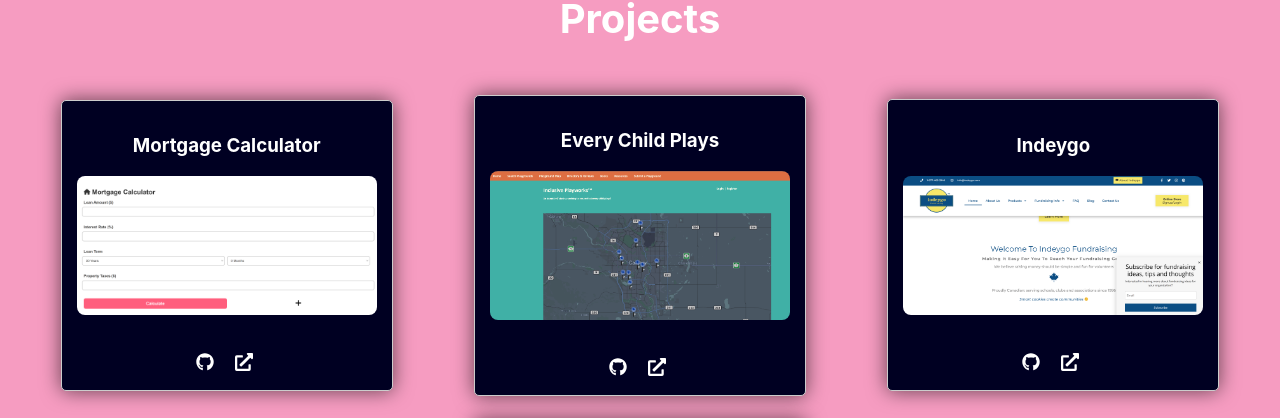
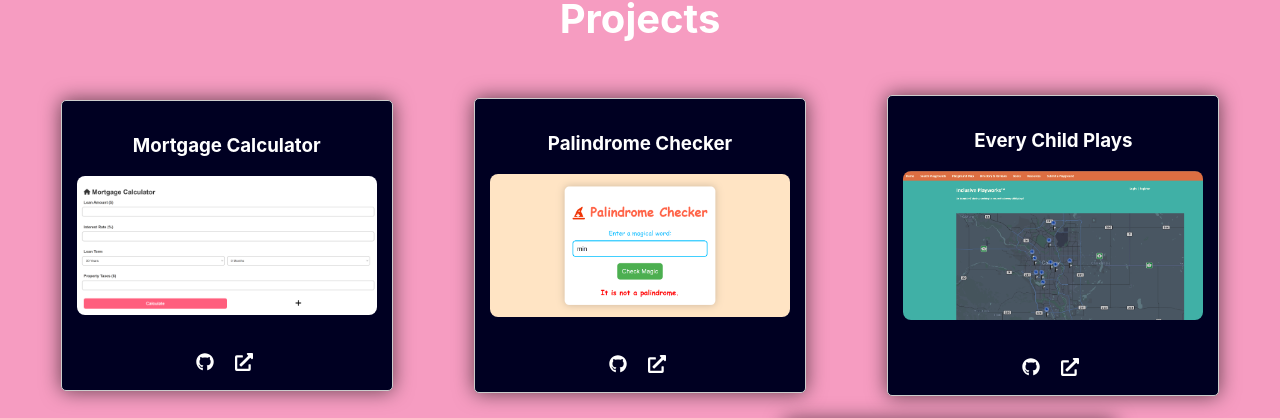
Before and after one commit to hadep275/PortfolioProject, a React (Vite) app: page / in a window 1280 px wide. Shown: the part 2070-2488 px from the top of the page. Built offline with nearby package versions, Linux system fonts and the light colour scheme.

Commit message:
palindrome added

```diff
--- a/src/components/Projects.jsx
+++ b/src/components/Projects.jsx
@@ -5,6 +5,7 @@
 import { useTheme } from './ThemeProvider';
 import { FaGithub, FaExternalLinkAlt } from 'react-icons/fa';
 import project1Image from '../assets/img/project1.png';
+import palindromeImage from '../assets/img/palindrome.png';
 import project2Image from '../assets/img/project2.png';
 import project3Image from '../assets/img/project3.png';
 import project4Image from '../assets/img/project4.png'
@@ -17,6 +18,13 @@
     image: project1Image,
     githubLink: 'https://github.com/hadep275/MortgageCalculator',
     demoLink: 'https://hadep275.github.io/MortgageCalculator/',
+  },
+  {
+    title: 'Palindrome Checker',
+    // description: 'Description of Palindrome.',
+    image: palindromeImage,
+    githubLink: 'https://github.com/hadep275/Palindrome-Checker',
+    demoLink: 'https://hadep275.github.io/Palindrome-Checker/',
   },
   {
     title: 'Every Child Plays',
```
Also changed, not shown: src/assets/img/palindrome.png (added).
